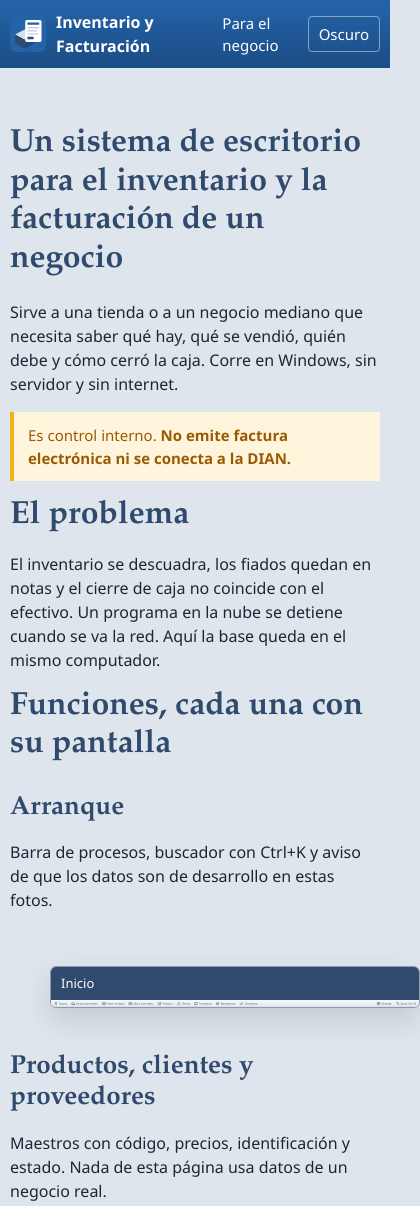
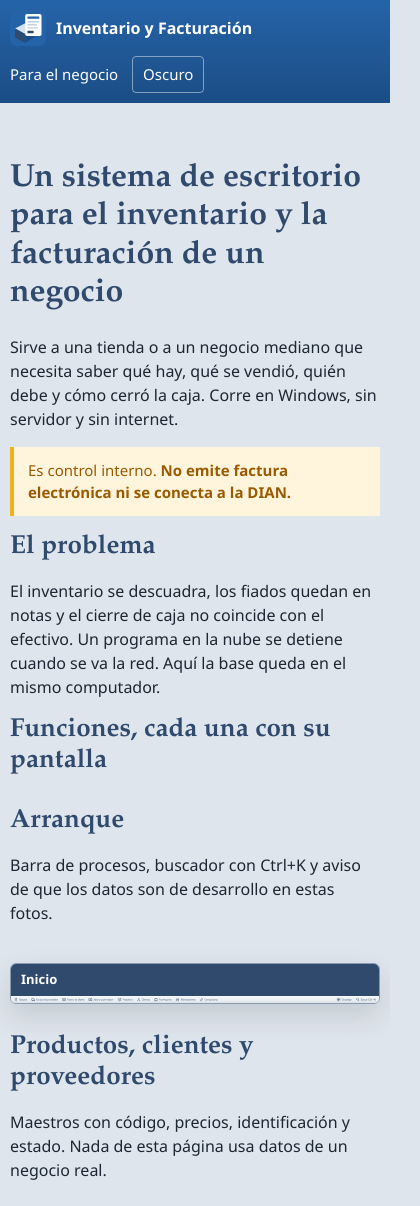
Before and after one commit to gabriel2090/mi.saas, a website: page proyecto.html in a window 390 px wide. Shown: the top 1206 px of the page, 420 px wide, since content can reach past the window. Drawn offline with Linux system fonts and the light colour scheme.

Commit message:
Separa el texto de las fotos y corrige los tonos y el celular.
Co-authored-by: Cursor <cursoragent@cursor.com>

```diff
--- a/css/estilos.css
+++ b/css/estilos.css
@@ -4,6 +4,9 @@
   --texto: #1d2733;
   --tenue: #5b6878;
   --titulo: #2f4a6d;
+  --barra: #2f4a6d;
+  --barra-detalle: #3d5166;
+  --enlace: #2563a8;
   --primario: #2563a8;
   --primario-oscuro: #1b4d85;
   --borde: #8a9bb0;
@@ -22,6 +25,9 @@ html[data-tema='oscuro'] {
   --texto: #e7eef6;
   --tenue: #b7c3d1;
   --titulo: #d5e2f2;
+  --barra: #2f4a6d;
+  --barra-detalle: #1b4d85;
+  --enlace: #9ec4ef;
   --borde: #3d5166;
   --alerta-fondo: #3a2e16;
   --alerta: #f2b01e;
@@ -57,7 +63,7 @@ h3 {
 }
 
 a {
-  color: var(--primario);
+  color: var(--enlace);
 }
 
 img,
@@ -76,8 +82,9 @@ video {
   top: 0;
   z-index: 5;
   display: flex;
+  flex-wrap: wrap;
   align-items: center;
-  gap: 16px;
+  gap: 10px 16px;
   padding: 10px 16px;
   background: linear-gradient(180deg, var(--primario) 0%, var(--primario-oscuro) 100%);
   color: #fff;
@@ -92,6 +99,8 @@ video {
   display: flex;
   align-items: center;
   gap: 10px;
+  min-width: 0;
+  flex: 1 1 12rem;
   font-weight: 700;
   margin-right: auto;
 }
@@ -103,8 +112,10 @@ video {
 
 .cabecera nav {
   display: flex;
-  gap: 14px;
+  flex-wrap: wrap;
+  gap: 10px 14px;
   align-items: center;
+  justify-content: flex-end;
   font-size: 15px;
 }
 
@@ -177,23 +188,34 @@ video {
 .marco {
   width: 100%;
   min-width: 0;
+  margin: 0;
   background: var(--panel);
   border: 1px solid var(--borde);
   border-radius: 6px;
   box-shadow: var(--sombra);
-  overflow: auto;
+  overflow: hidden;
 }
 
 .marco__barra {
-  position: sticky;
-  left: 0;
   display: flex;
-  justify-content: space-between;
-  gap: 12px;
-  padding: 7px 10px;
-  background: var(--titulo);
+  align-items: center;
+  min-height: 32px;
+  padding: 6px 10px;
+  background: var(--barra);
   color: #fff;
+  font-family: 'Segoe UI', Tahoma, sans-serif;
   font-size: 13px;
+  font-weight: 600;
+  line-height: 1.3;
+}
+
+.marco__nota {
+  margin: 0;
+  padding: 8px 10px;
+  background: var(--panel);
+  color: var(--tenue);
+  font-size: 13px;
+  line-height: 1.4;
 }
 
 .marco img,
@@ -212,8 +234,13 @@ video {
   margin-top: 10px;
 }
 
+.detalles > * {
+  min-width: 0;
+}
+
 .marco--detalle .marco__barra {
-  background: var(--tenue);
+  background: var(--barra-detalle);
+  color: #fff;
 }
 
 .seccion {
@@ -356,7 +383,8 @@ video {
   .hero,
   .funcion,
   .funcion:nth-child(even),
-  .problemas {
+  .problemas,
+  .detalles {
     grid-template-columns: 1fr;
   }
 
@@ -366,6 +394,11 @@ video {
 
   .hero {
     padding-top: 28px;
+  }
+
+  .seccion h2,
+  .funcion h3 {
+    overflow-wrap: anywhere;
   }
 }
 
@@ -381,4 +414,17 @@ video {
   .cabecera {
     padding-inline: 10px;
   }
+
+  .hero h1 {
+    font-size: 28px;
+  }
+
+  .seccion h2 {
+    font-size: 26px;
+  }
+
+  .acciones .boton {
+    display: block;
+    text-align: center;
+  }
 }
```
Also changed, not shown: index.html (+1 -1 lines).
